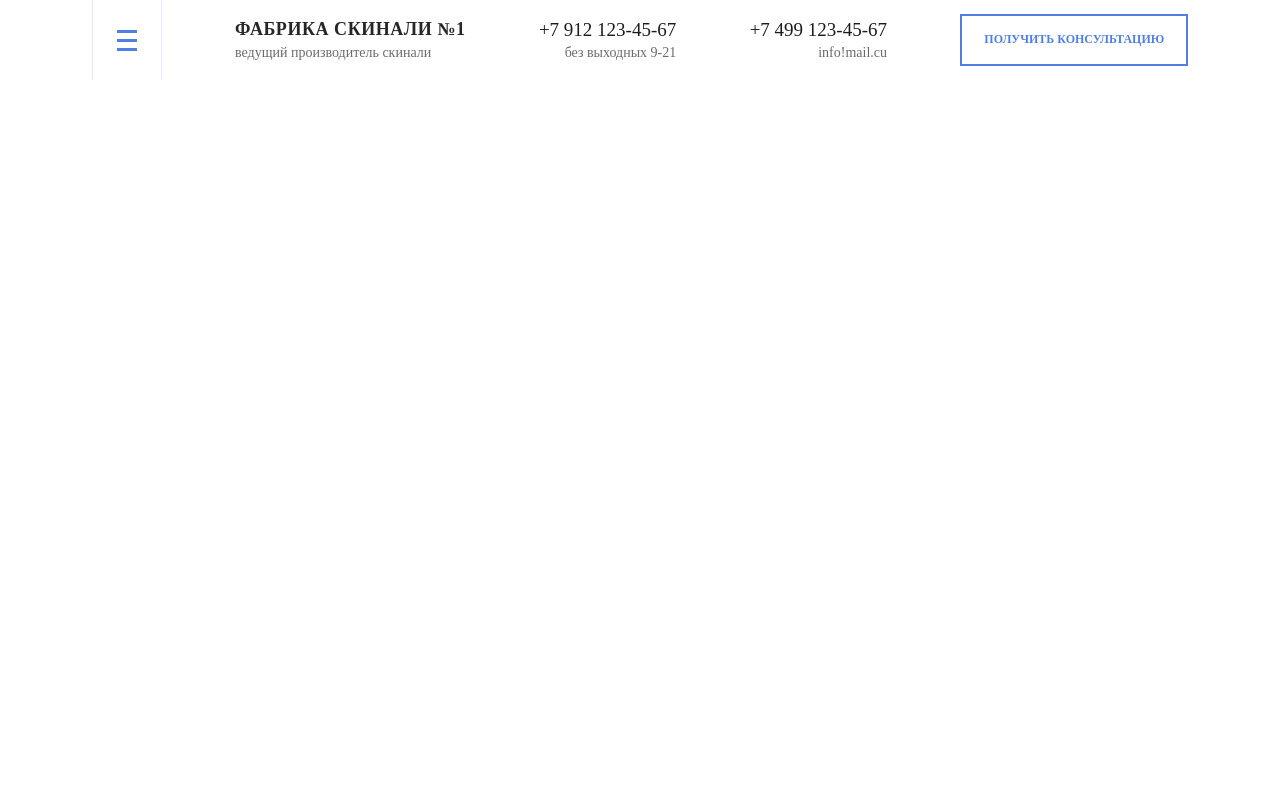
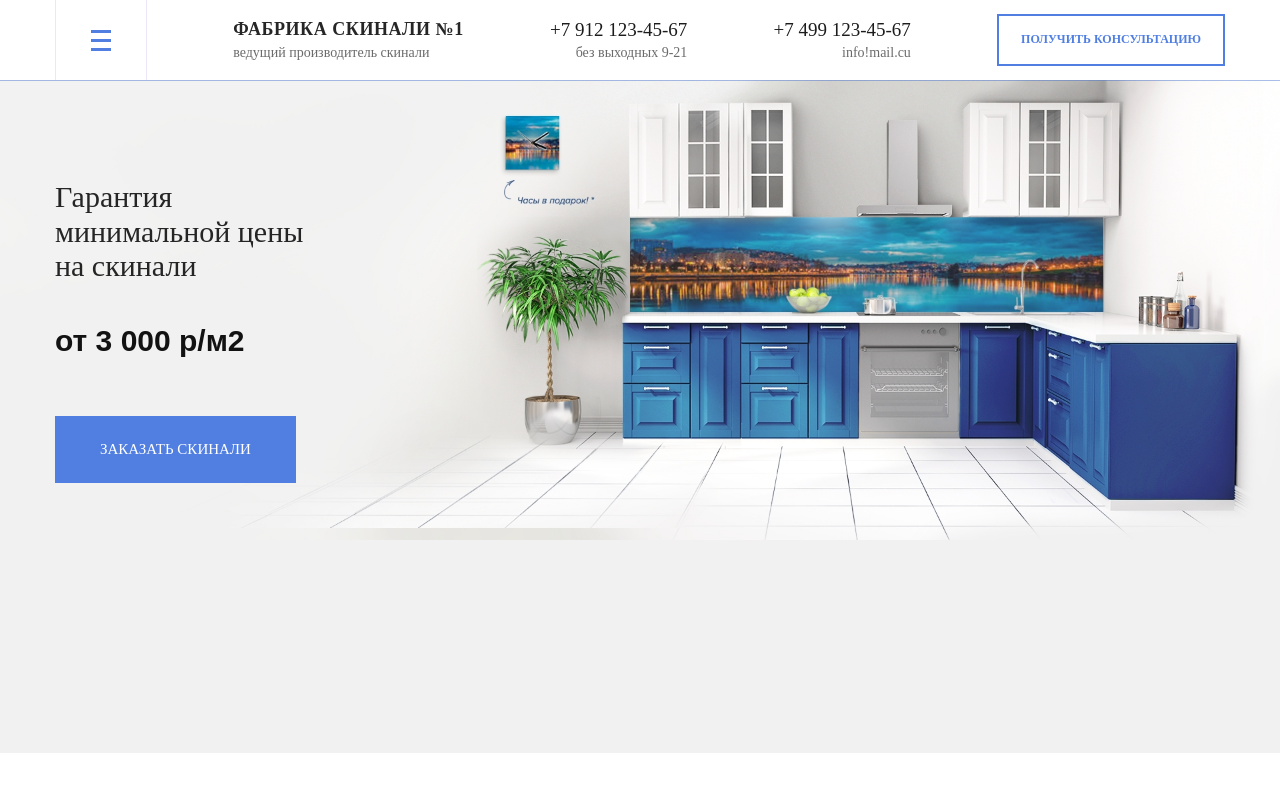
Before and after one commit to yura35koba/Skinali, a website: page src/index.html in a window 1280 px wide. Drawn offline with nearby package versions, Linux system fonts and the light colour scheme; files that its build step writes are made by us from their sources.

Commit message:
СÐСверстка шапки и менюÐ

```diff
--- a/src/index.html
+++ b/src/index.html
@@ -13,6 +13,23 @@
 <body>
 
 <header class="header">
+    <div class="menu">
+        <div class="container">
+            <div class="menu__wrap">
+                <nav class="menu__nav">
+                    <a href="#" class="menu__link">Главная</a>
+                    <a href="#" class="menu__link">ПРОДУКЦИЯ</a>
+                    <a href="#" class="menu__link">КАТАЛОГ</a>
+                    <a href="#" class="menu__link">ПРИМЕРЫ РАБОТ</a>
+                    <a href="#" class="menu__link">ПРИМЕРКА ИЗОБРАЖЕНИЙ</a>
+                    <a href="#" class="menu__link">СТОИМОСТЬ ДИЛЕРАМ</a>
+                    <a href="#" class="menu__link">О СКИНАЛИ</a>
+                </nav>
+            </div>
+        </div>
+        <!-- /.menu-wrap -->
+    </div>
+    <!-- /.menu -->
     <div class="navbar">
         <div class="container">
             <div class="navbar-wrap">
@@ -40,7 +57,14 @@
         </div>
     </div>
     <!-- /.navbar -->
-    <div class="hero"></div>
+    <div class="hero">
+       <div class="container">
+           <h1 class="hero-title">Гарантия минимальной цены на скинали </h1>
+           <span class="hero-subtle">от 3 000 р/м2</span>
+           <button class="button hero__button">Заказать скинали</button>
+           <!-- /.button hero__button -->
+       </div>
+    </div>
     <!-- /.hero -->
 </header>
 <!-- /.header -->
--- a/src/scss/base/_base.scss
+++ b/src/scss/base/_base.scss
@@ -18,4 +18,7 @@ a{
 }
 button{
   cursor: pointer;
+  border: none;
+  background-color: #507fe1;
+  padding: 25px 45px 25px 45px;
 }
--- /dev/null
+++ b/src/scss/setions/_hero.scss
@@ -0,0 +1,32 @@
+
+.hero{
+  background: #f1f1f1 url("../img/hero/herou-bg.jpg") no-repeat center top 80px;
+  background-size: contain;
+  padding-top: 180px;
+  padding-bottom: 270px;
+  .hero-title{
+    max-width: 260px;
+    color: #252525;
+    font-family: "Proxima Nova";
+    font-size: 30px;
+    font-weight: 400;
+    margin-bottom: 40px;
+  }
+  .hero-subtle{
+    display: block;
+    color: #121212;
+    font-size: 30px;
+    font-weight: 700;
+    margin-bottom: 58px;
+  }
+  .hero__button{
+    color: #ffffff;
+    font-family: "Proxima Nova - Semibold";
+    font-size: 15px;
+    font-weight: 400;
+    text-transform: uppercase;
+  }
+
+
+
+}
--- /dev/null
+++ b/src/scss/setions/_menu-link.scss
@@ -0,0 +1,27 @@
+.menu {
+  position: fixed;
+  z-index: 0;
+  top: 80px;
+  background-color: #4370ce;
+  width: 100%;
+  padding-top: 16px;
+  padding-bottom: 15px;
+  transition: 0.2s;
+  transform: translateY(-100%);
+  &_active{
+    transform: translateY(0);
+  }
+  &__nav{
+    display: flex;
+    flex-direction: row;
+    width: 100%;
+    align-items: center;
+    justify-content: space-around;
+  }
+  &__link {
+    font-size: 17px;
+    font-weight: 300;
+    color: #ffffff;
+    text-transform: uppercase;
+  }
+}
--- a/src/scss/setions/_navbar.scss
+++ b/src/scss/setions/_navbar.scss
@@ -1,8 +1,12 @@
 .navbar{
+  position: fixed;
+  width: 100%;
+  background-color: #ffffff;
+  z-index: 99;
   &-wrap{
     display: flex;
     align-items: center;
-    justify-content: space-around;
+    justify-content: space-between;
     min-height: 80px;
   }
   &-phone{
@@ -11,6 +15,7 @@
 
   }
   .menu{
+
   &-button{
     display: flex;
     flex-direction: column;
--- a/src/scss/style.scss
+++ b/src/scss/style.scss
@@ -3,3 +3,5 @@
 @import "base/_colors";
 @import "setions/_header";
 @import "setions/_navbar";
+@import "setions/_hero";
+@import "setions/_menu-link";
```
Also changed, not shown: src/img/hero/herou-bg.jpg (added).
